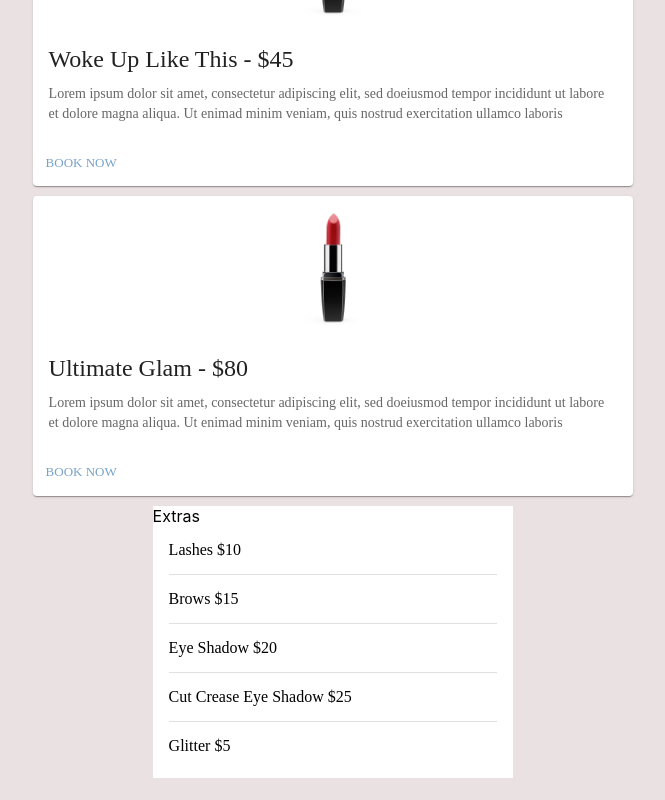
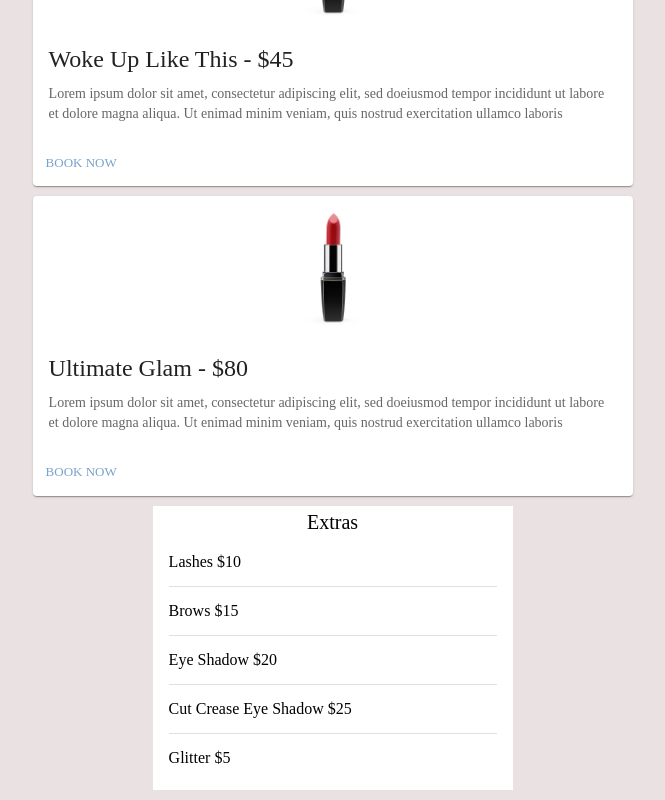
Before and after one commit to JMo911/slayedxshaylahrenee, a React (Create React App) app: page /prices in a window 1280 px wide. Shown: the part 544-1344 px from the top of the page, without its empty margins (354-1019 px from the left). Built offline with nearby package versions, Linux system fonts and the light colour scheme.

Commit message:
aligned extras text

```diff
--- a/src/components/PricingPage.tsx
+++ b/src/components/PricingPage.tsx
@@ -98,7 +98,11 @@ export const PricingPage: React.FC = () => {
           marginTop: '10px',
           marginBottom: '10px',
         }}
-        subheader='Extras'
+        subheader={
+          <Typography variant='h6' sx={{ textAlign: 'center' }}>
+            Extras
+          </Typography>
+        }
       >
         {extras.map((extra) => {
           return (
```
